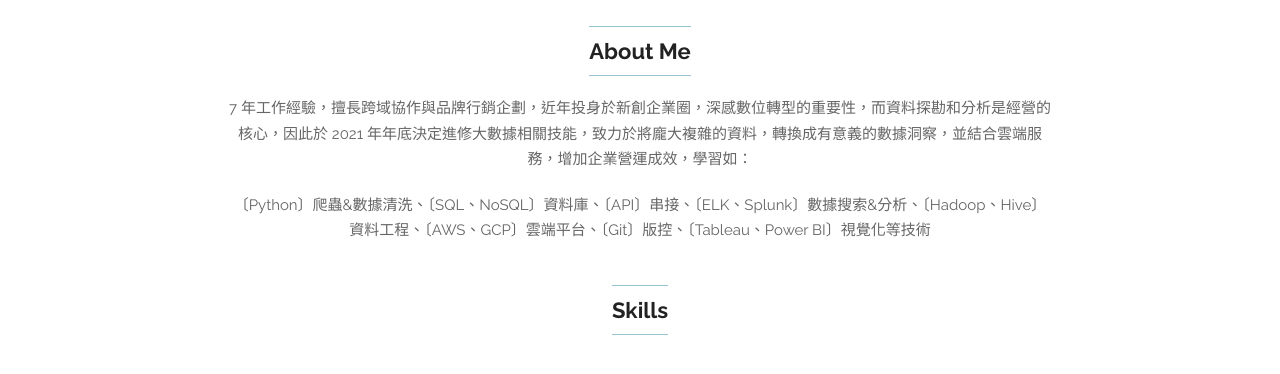
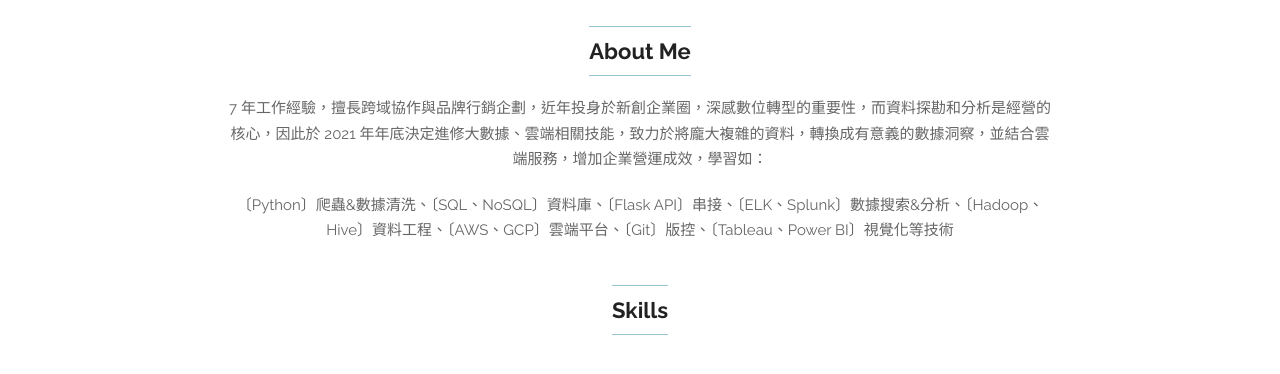
Before and after one commit to uuuna2233/uuu.github.io, a plain HTML site: page about/index.html in a window 1280 px wide. Shown: the part 426-800 px from the top of the page. Drawn offline with Linux system fonts and the light colour scheme; a script that the page names is missing.

Commit message:
Update About

```diff
--- a/about/index.html
+++ b/about/index.html
@@ -130,8 +130,8 @@
 
         <h4 class="widget-title">About Me</h4>
         <div class="content">
-          <p>7 年工作經驗，擅長跨域協作與品牌行銷企劃，近年投身於新創企業圈，深感數位轉型的重要性，而資料探勘和分析是經營的核心，因此於 2021 年年底決定進修大數據相關技能，致力於將龐大複雜的資料，轉換成有意義的數據洞察，並結合雲端服務，增加企業營運成效，學習如：</p>
-<p>〔Python〕爬蟲&amp;數據清洗、〔SQL、NoSQL〕資料庫、〔API〕串接、〔ELK、Splunk〕數據搜索&amp;分析、〔Hadoop、Hive〕資料工程、〔AWS、GCP〕雲端平台、〔Git〕版控、〔Tableau、Power BI〕視覺化等技術</p>
+          <p>7 年工作經驗，擅長跨域協作與品牌行銷企劃，近年投身於新創企業圈，深感數位轉型的重要性，而資料探勘和分析是經營的核心，因此於 2021 年年底決定進修大數據、雲端相關技能，致力於將龐大複雜的資料，轉換成有意義的數據洞察，並結合雲端服務，增加企業營運成效，學習如：</p>
+<p>〔Python〕爬蟲&amp;數據清洗、〔SQL、NoSQL〕資料庫、〔Flask API〕串接、〔ELK、Splunk〕數據搜索&amp;分析、〔Hadoop、Hive〕資料工程、〔AWS、GCP〕雲端平台、〔Git〕版控、〔Tableau、Power BI〕視覺化等技術</p>
 
         </div>
 
```
